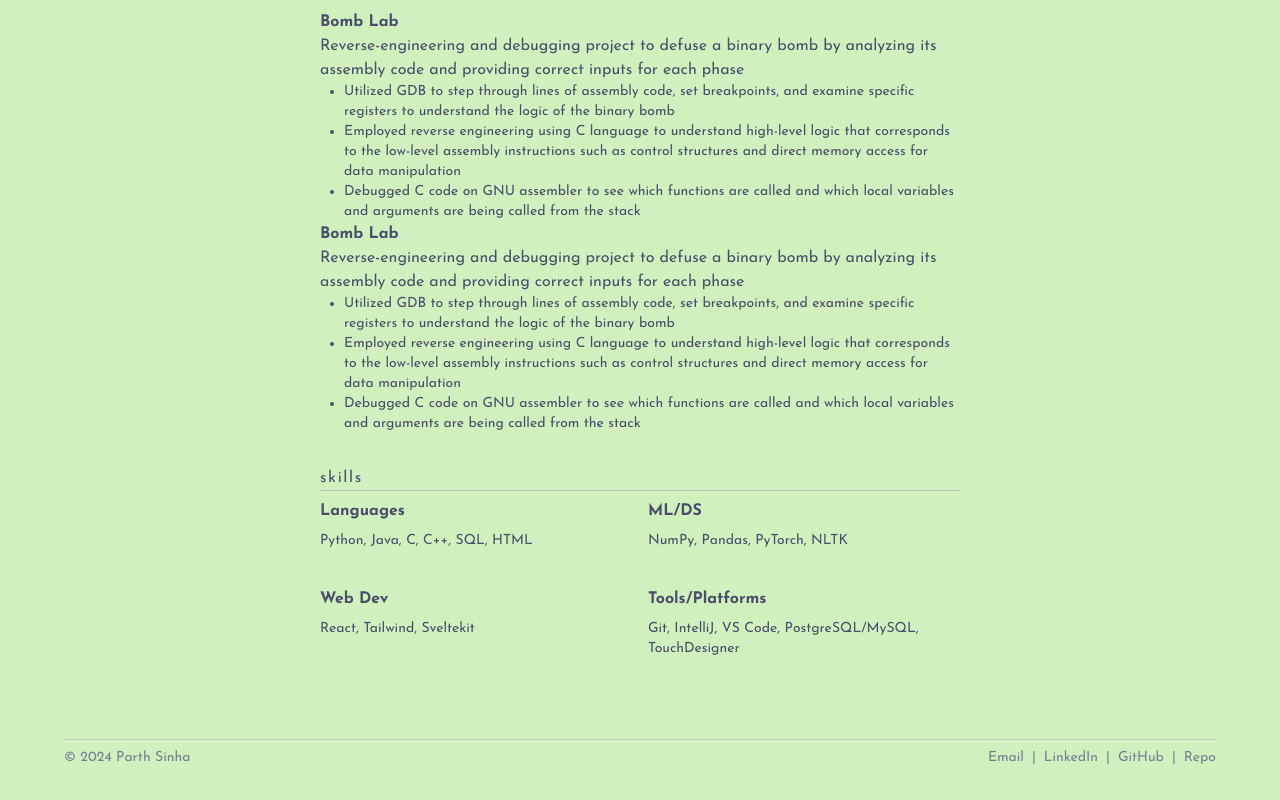
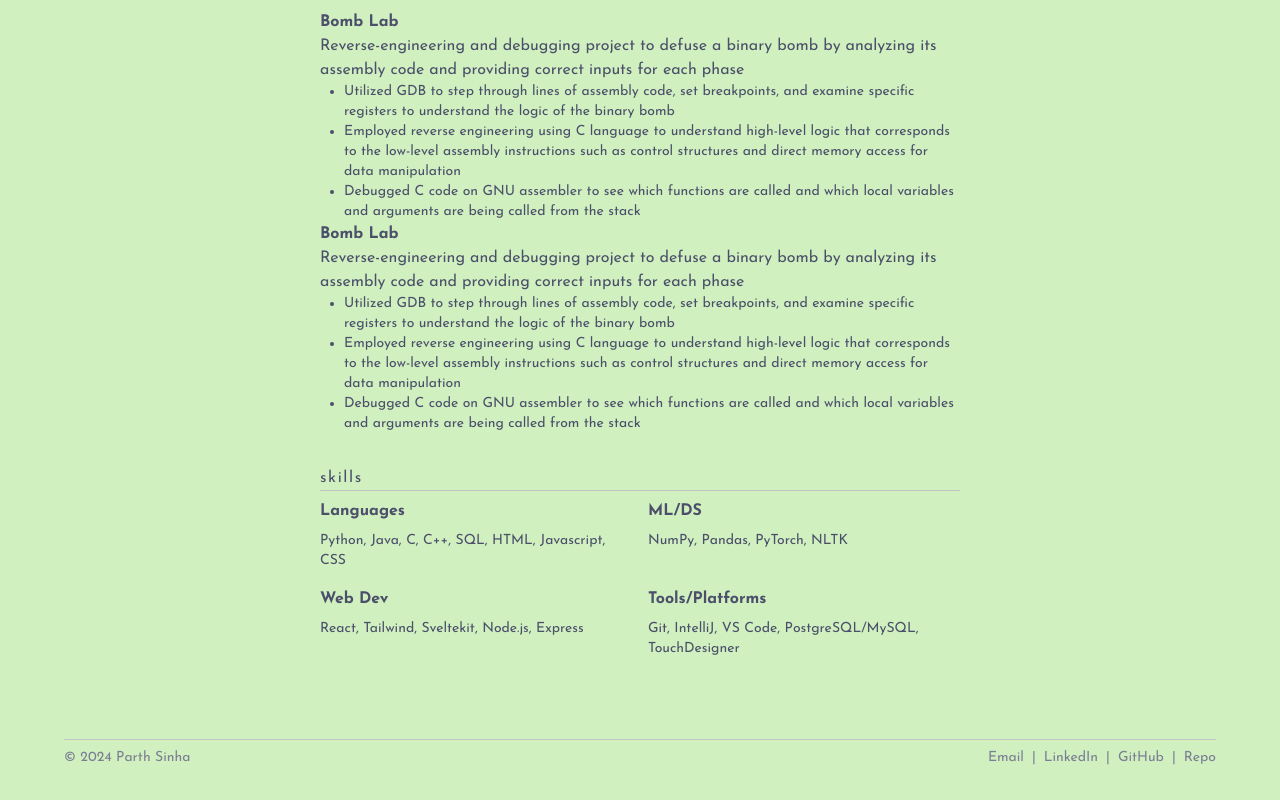
Before and after one commit to parthsinha1/myPortfolio, a React (Vite) app: page /resume in a window 1280 px wide. Shown: the part 1125-1925 px from the top of the page. Built offline with nearby package versions, Linux system fonts and the light colour scheme; a web font is replaced by a local one.

Commit message:
added missing skills

```diff
--- a/src/pages/resume.jsx
+++ b/src/pages/resume.jsx
@@ -100,7 +100,7 @@ export default function Resume() {
         <div className="grid grid-rows-2 grid-cols-2 justify-between gap-2 sm:gap-4">
             <div className="flex flex-col">
                 <p className="text-sm sm:text-base font-bold mb-2">Languages</p>
-                <p className="text-xs sm:text-sm">Python, Java, C, C++, SQL, HTML</p>
+                <p className="text-xs sm:text-sm">Python, Java, C, C++, SQL, HTML, Javascript, CSS</p>
             </div>
             <div className="flex flex-col">
                 <p className="text-sm sm:text-base font-bold mb-2">ML/DS</p>
@@ -108,7 +108,7 @@ export default function Resume() {
             </div>
             <div className="flex flex-col">
                 <p className="text-sm sm:text-base font-bold mb-2">Web Dev</p>
-                <p className="text-xs sm:text-sm">React, Tailwind, Sveltekit</p>
+                <p className="text-xs sm:text-sm">React, Tailwind, Sveltekit, Node.js, Express</p>
             </div>
             <div className="flex flex-col">
                 <p className="text-sm sm:text-base font-bold mb-2">Tools/Platforms</p>
```
Also changed, not shown: 1 other file (tests, documents, lock files or other folders).
